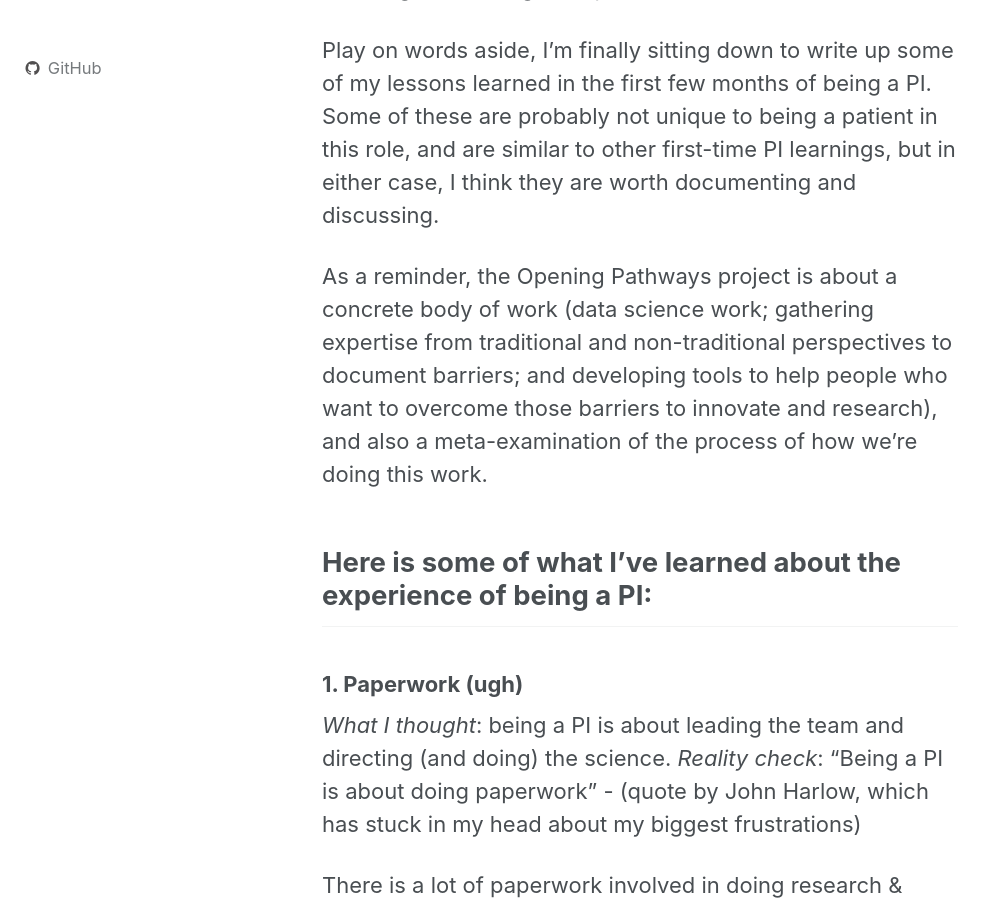
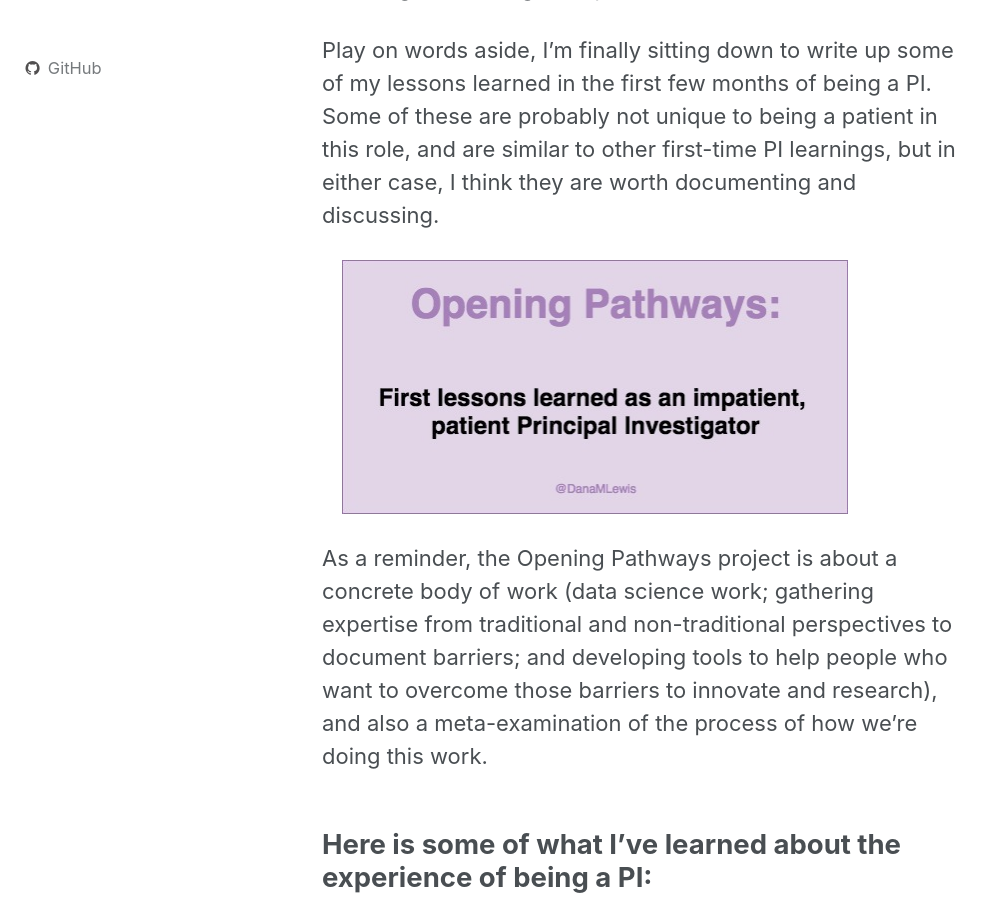
Before and after one commit to opening-pathways/website, a Jekyll site: the page built from _posts/2018-07-10-first-lessons-learned-as-patient-PI.md, in a window 1280 px wide and 900 px high, scrolled down 548 px. Shown: the whole window, without its empty margins (0-992 px from the left). Built offline with Jekyll 4.4.1, drawn with Linux system fonts in a browser that asks for light colours.

Commit message:
Add social preview image

```diff
--- a/_posts/2018-07-10-first-lessons-learned-as-patient-PI.md
+++ b/_posts/2018-07-10-first-lessons-learned-as-patient-PI.md
@@ -9,6 +9,8 @@ comments: true
 I am the Principal Investigator for the Opening Pathways project, which means I’m responsible for guiding the science of this work to ensure we can translate it into valuable, long-term insights. My team - and my grant officer - have learned that I’m probably the least patient PI - even though I am a patient PI. It’s an ironic play on words where I am a person living with a health conditions (e.g. a “patient”), but I’m one of those who has said #WeAreNotWaiting and looks for efficient solutions to solve the problems of today, not just focusing on the long term problems.
 
 Play on words aside, I’m finally sitting down to write up some of my lessons learned in the first few months of being a PI. Some of these are probably not unique to being a patient in this role, and are similar to other first-time PI learnings, but in either case, I think they are worth documenting and discussing.
+
+<img src="/assets/img/Lessons_learned_DanaMLewis.jpg" width="506" height="253" align="center" hspace="20" alt="@DanaMLewis first lessons learned as an impatient, patient PI">
 
 As a reminder, the Opening Pathways project is about a concrete body of work (data science work; gathering expertise from traditional and non-traditional perspectives to document barriers; and developing tools to help people who want to overcome those barriers to innovate and research), and also a meta-examination of the process of how we’re doing this work.
 
```
